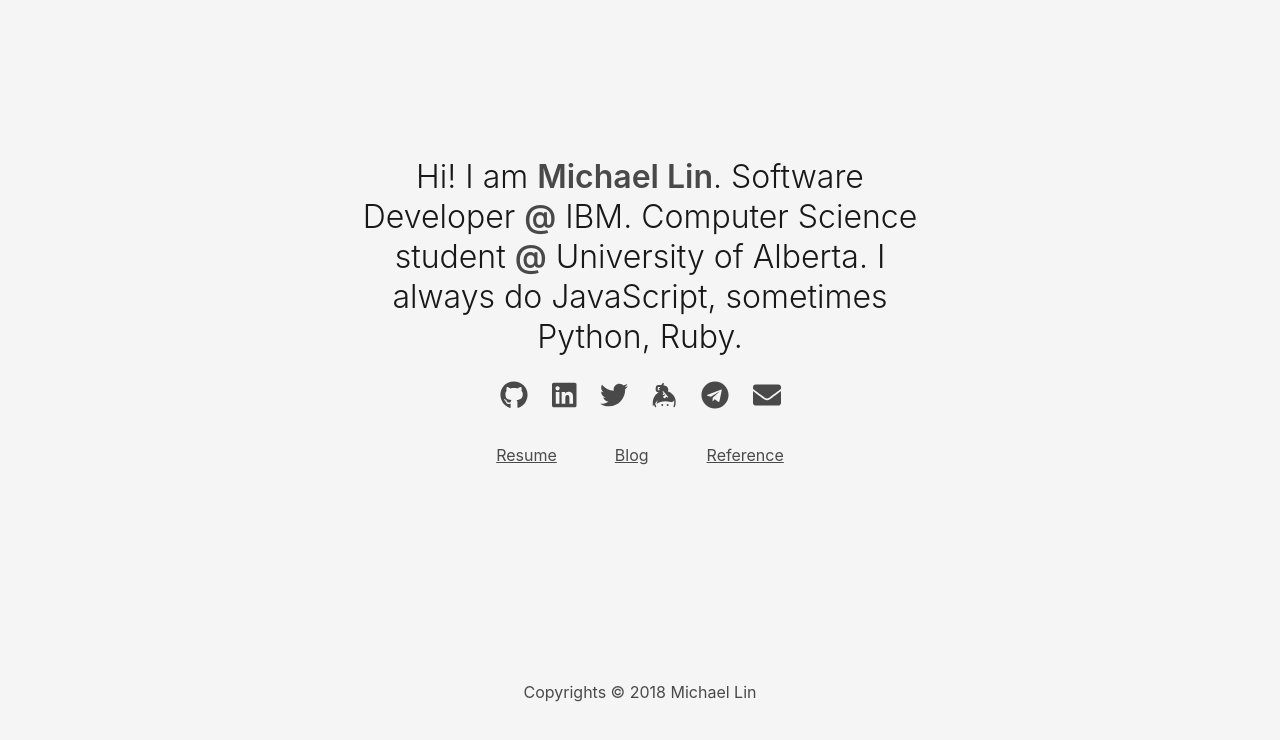
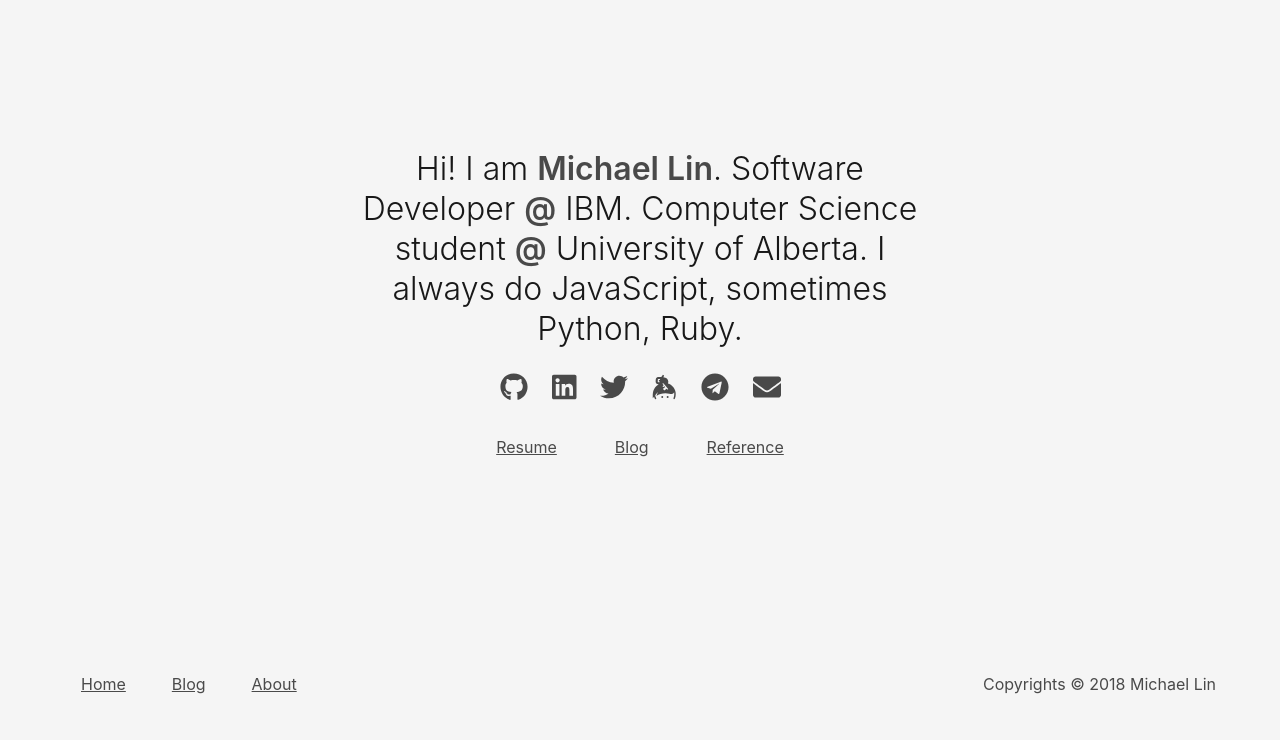
Before and after one commit to michaellzc/michaellin.me, a Gatsby site: page / in a window 1280 px wide. Built offline with nearby package versions, Linux system fonts and the light colour scheme; Gatsby itself is replaced by a stand-in of ours.

Commit message:
feat: add menu to footer

```diff
--- a/src/components/footer.js
+++ b/src/components/footer.js
@@ -1,10 +1,27 @@
 import React from 'react'
+import Link from './link'
 
 const Footer = () => (
   <footer className="footer has-background-light">
-    <div className="content has-text-centered">
-      <p>Copyrights © 2018 Michael Lin</p>
-    </div>
+    <nav className="container level">
+      <div className="level-left">
+        <Link to="/" className="button is-text level-item">
+          Home
+        </Link>
+        <Link to="/wip" className="button is-text level-item">
+          Blog
+        </Link>
+        <Link to="/wip" className="button is-text level-item">
+          About
+        </Link>
+      </div>
+
+      <div className="level-right">
+        <div className="has-text-centered">
+          <p>Copyrights © 2018 Michael Lin</p>
+        </div>
+      </div>
+    </nav>
   </footer>
 )
 
```
